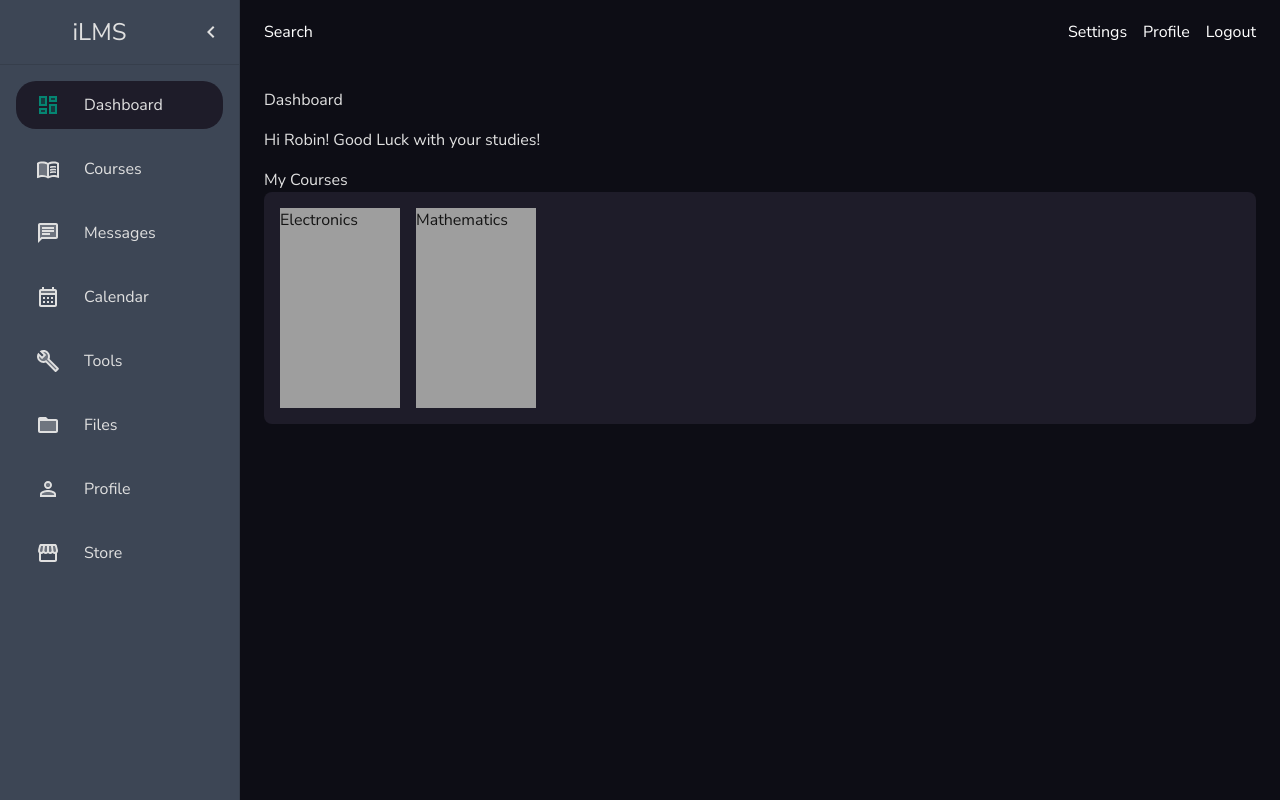
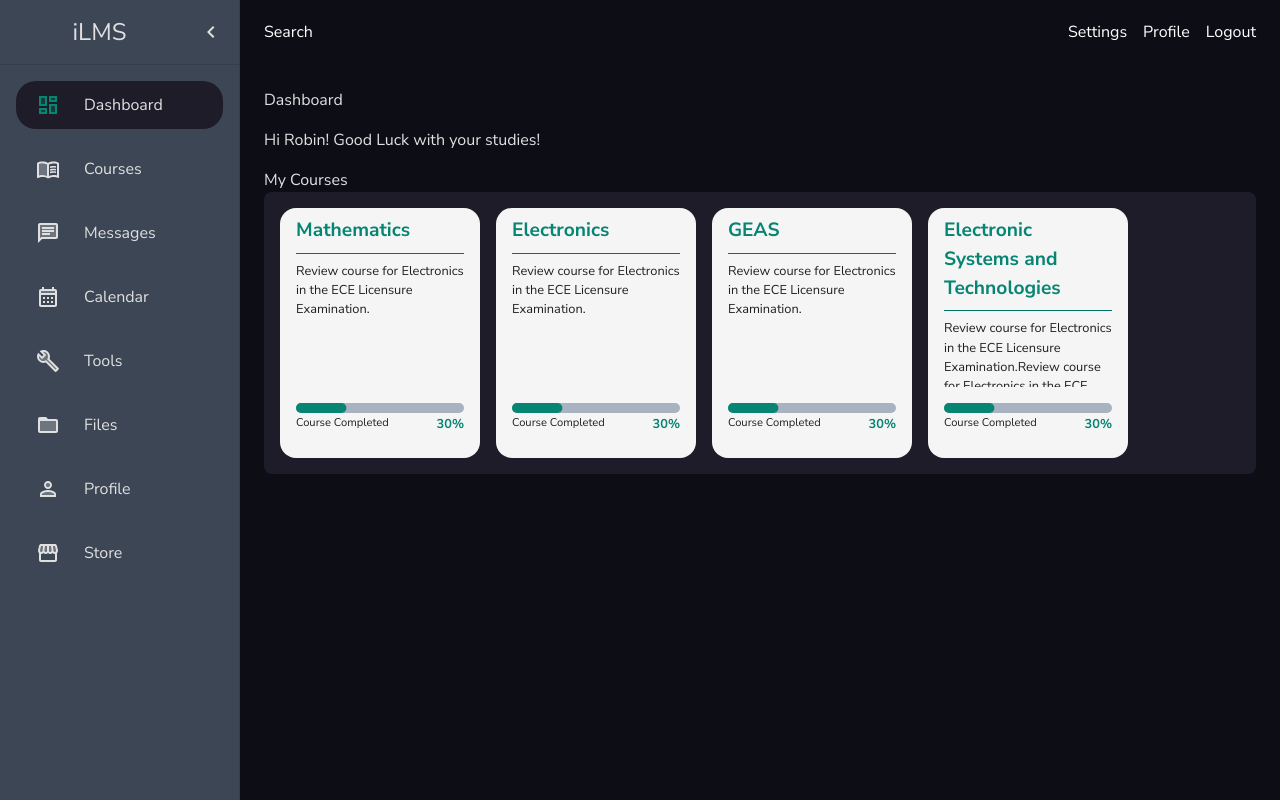
Before and after one commit to aramind/ilms, a React (Create React App) app: page /dashboard in a window 1280 px wide. Built offline with nearby package versions, Linux system fonts and the light colour scheme; a web font is replaced by a local one.

Commit message:
feat: adding divider in the card

```diff
--- /dev/null
+++ b/src/components/card/CourseCard.jsx
@@ -0,0 +1,75 @@
+import {
+  Box,
+  Button,
+  Card,
+  CardActionArea,
+  CardContent,
+  Divider,
+  LinearProgress,
+  Stack,
+  Typography,
+} from "@mui/material";
+import React from "react";
+import ProgressIndicator from "./ProgressIndicator";
+
+const CourseCard = ({ title, description, progress }) => {
+  return (
+    <Stack
+      justifyContent="flex-start"
+      alignItems="flex-start"
+      px={2}
+      py={1}
+      width={200}
+      height={250}
+      borderRadius="1rem"
+      bgcolor={(theme) => theme.palette.white.light}
+      //   onClick={() => alert("Clicked")}
+      sx={{
+        cursor: "pointer", // Set cursor to pointer
+        "&:hover": {
+          //   backgroundColor: "#ffffff", // Optional: change background color on hover
+          outline: "4px solid",
+          outlineColor: (theme) => theme.palette.white.light,
+        },
+      }}
+    >
+      <Typography fontSize="1.2rem" fontWeight="bold" color="primary">
+        {title}
+      </Typography>
+
+      <Divider
+        sx={{
+          backgroundColor: (theme) => theme.palette.primary.main,
+          width: "100%",
+          my: 1,
+        }}
+      />
+      <Box flex={1} sx={{ overflowY: "auto" }}>
+        <Typography fontSize="0.8rem">{description}</Typography>
+      </Box>
+
+      <Box width={1} mt={2}>
+        <ProgressIndicator value={progress} />
+      </Box>
+      <Stack
+        mt={0.2}
+        direction="row"
+        justifyContent="space-between"
+        alignContent="flex-end"
+        width={1}
+      >
+        <Typography fontSize="0.7rem">Course Completed</Typography>
+        <Typography
+          fontSize="0.8rem"
+          fontWeight="bold"
+          mb={2}
+          sx={{ color: (theme) => theme.palette.primary.main }}
+        >
+          {progress}%
+        </Typography>
+      </Stack>
+    </Stack>
+  );
+};
+
+export default CourseCard;
--- /dev/null
+++ b/src/components/card/ProgressIndicator.jsx
@@ -0,0 +1,20 @@
+import { LinearProgress, linearProgressClasses, styled } from "@mui/material";
+import React from "react";
+
+const BorderLinearProgress = styled(LinearProgress)(({ theme }) => ({
+  height: 10,
+  borderRadius: 5,
+  [`&.${linearProgressClasses.colorPrimary}`]: {
+    backgroundColor: theme.palette.black.lightest,
+  },
+  [`& .${linearProgressClasses.bar}`]: {
+    borderRadius: 5,
+    backgroundColor: theme.palette.primary.main,
+  },
+}));
+
+const ProgressIndicator = ({ value }) => {
+  return <BorderLinearProgress variant="determinate" value={value} />;
+};
+
+export default ProgressIndicator;
--- a/src/pages/dashboard/Main.jsx
+++ b/src/pages/dashboard/Main.jsx
@@ -2,6 +2,7 @@ import { Box, Stack } from "@mui/material";
 import { grey } from "@mui/material/colors";
 import React from "react";
 import WhiteTypography from "../../components/WhiteTypography";
+import CourseCard from "../../components/card/CourseCard";
 
 const Main = () => {
   return (
@@ -20,12 +21,26 @@ const Main = () => {
             bgcolor: (theme) => theme.palette.black.dark,
           }}
         >
-          <Box height="200px" width="120px" sx={{ backgroundColor: grey[500] }}>
-            Electronics
-          </Box>
-          <Box height="200px" width="120px" sx={{ backgroundColor: grey[500] }}>
-            Mathematics
-          </Box>
+          <CourseCard
+            title="Mathematics"
+            description=" Review course for Electronics in the ECE Licensure Examination."
+            progress="30"
+          />
+          <CourseCard
+            title="Electronics"
+            description=" Review course for Electronics in the ECE Licensure Examination."
+            progress="30"
+          />
+          <CourseCard
+            title="GEAS"
+            description=" Review course for Electronics in the ECE Licensure Examination."
+            progress="30"
+          />
+          <CourseCard
+            title="Electronic Systems and Technologies"
+            description=" Review course for Electronics in the ECE Licensure Examination.Review course for Electronics in the ECE Licensure Examination.Review course for Electronics in the ECE Licensure Examination."
+            progress="30"
+          />
         </Stack>
       </Stack>
     </Stack>
--- a/src/themes/green.js
+++ b/src/themes/green.js
@@ -23,7 +23,8 @@ const COLORS = {
     lightest: "#A9B2C0",
   },
   white: {
-    dark: "#D6DD6",
+    darkest: "#C2C2C2",
+    dark: "#D6D6D6",
     main: "#E0E0E0",
     light: "#F5F5F5",
   },
```
Also changed, not shown: src/configs/bgColors.js (added, +17 -0 lines).
